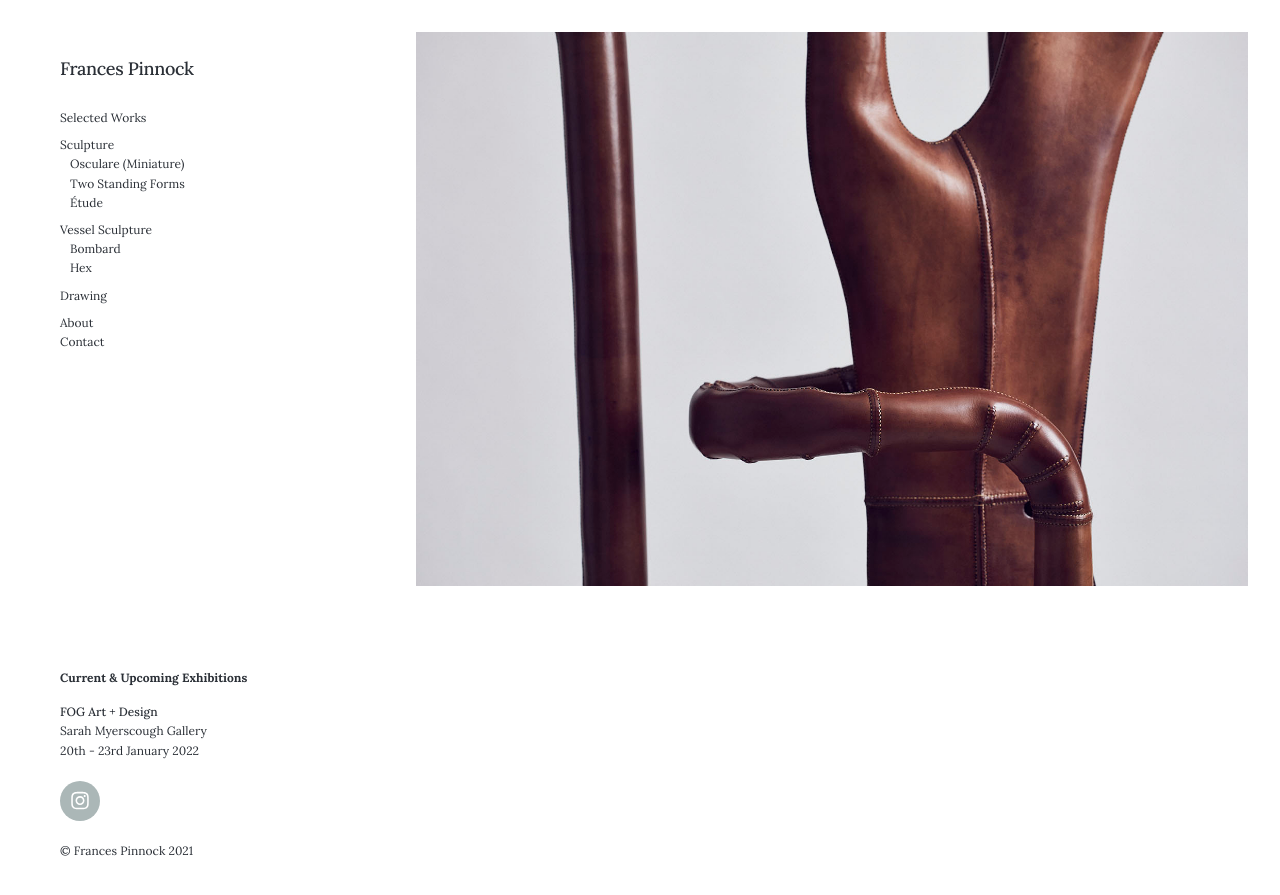
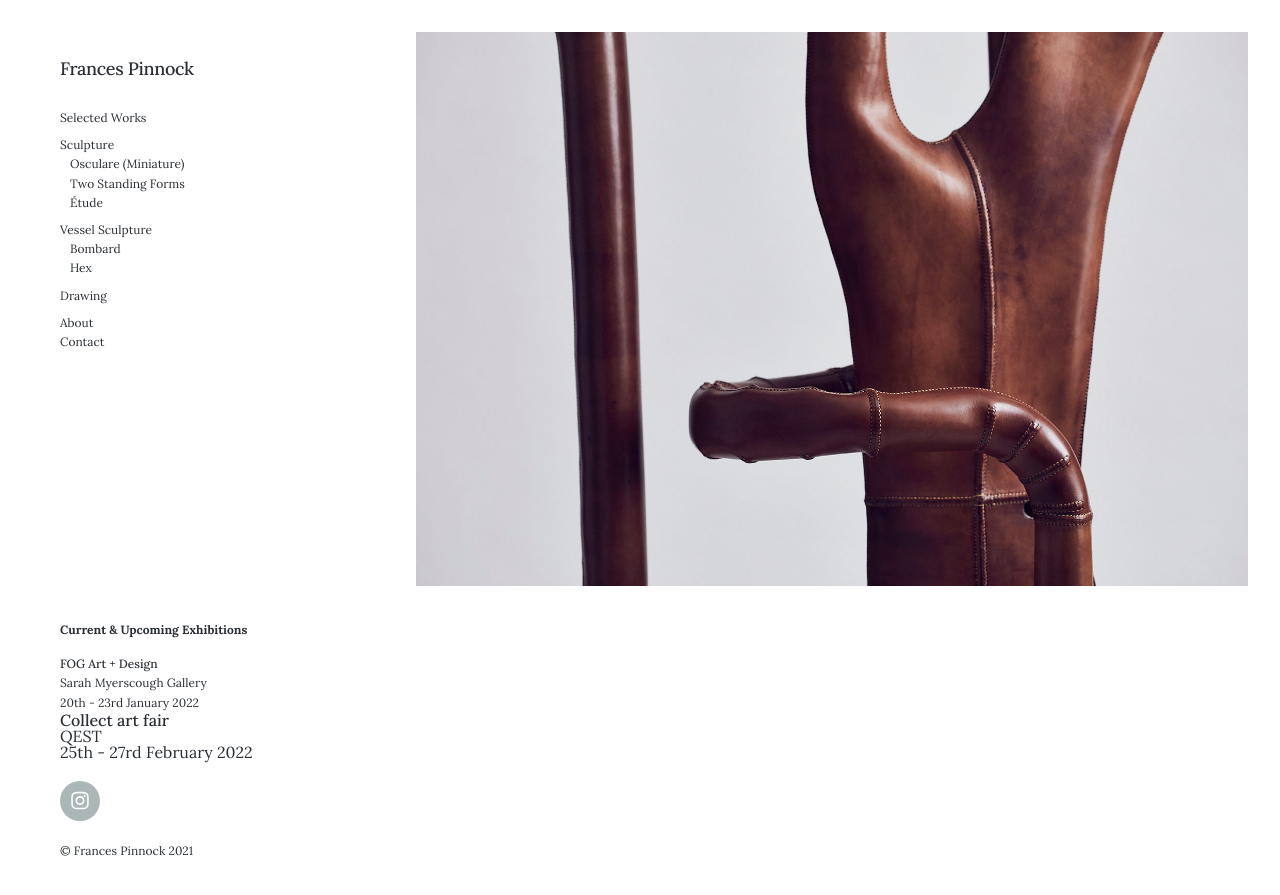
Before and after one commit to francespinnock/francespinnock.github.io, a Jekyll site: the page built from index.md, in a window 1280 px wide. Shown: the top 895 px of the page. Built offline with Jekyll 4.4.1, drawn with Linux system fonts in a browser that asks for light colours; nearby versions of some CDN libraries.

Commit message:
Update header.html

```diff
--- a/_includes/header.html
+++ b/_includes/header.html
@@ -89,6 +89,10 @@
 
 				</p>
 
+					<a href="https://www.craftscouncil.org.uk/collect-art-fair">Collect art fair</a><br />
+					QEST<br />
+					25th - 27rd February 2022<br />
+
 			</div>
 
 			{% include socials.html %}
```
